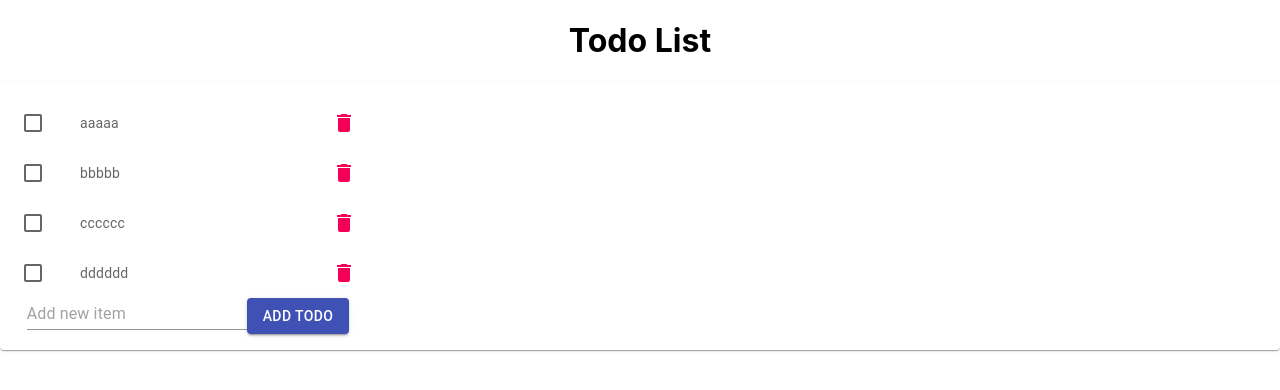
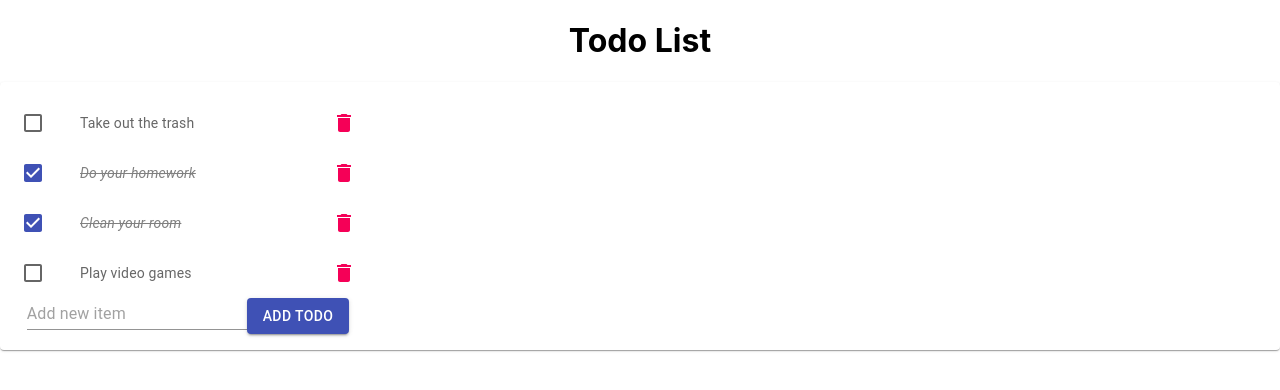
Before and after one commit to roniyakobi/todo-list-proj, a React (Create React App) app in the folder my-app/: page / in a window 1280 px wide. Shown: the top 390 px of the page. Built offline with nearby package versions, Linux system fonts and the light colour scheme.

Commit message:
fix to db.ts

```diff
--- a/my-app/src/components/TodoItem .tsx
+++ b/my-app/src/components/TodoItem .tsx
@@ -1,4 +1,3 @@
-import * as React from "react";
 import ListItem from "@mui/material/ListItem";
 import ListItemButton from "@mui/material/ListItemButton";
 import ListItemIcon from "@mui/material/ListItemIcon";
@@ -6,20 +5,20 @@ import ListItemText from "@mui/material/ListItemText";
 import Checkbox from "@mui/material/Checkbox";
 import IconButton from "@mui/material/IconButton";
 import DeleteIcon from "@mui/icons-material/Delete";
+import { Todo } from "../db";
 
 interface TodoProps {
-  item: string;
+  item: Todo;
   deleteItem: any;
+  updateTask: any;
 }
 
 const TodoItem = (props: TodoProps) => {
-  const { item, deleteItem } = props;
+  const { item, deleteItem, updateTask } = props;
 
-  const [checked, setChecked] = React.useState(false);
-
-  const hadleDelete = () =>{
+  const hadleDelete = () => {
     deleteItem(item);
-  }
+  };
 
   const taskCompleted = {
     textDecoration: "line-through",
@@ -35,9 +34,9 @@ const TodoItem = (props: TodoProps) => {
     <div className="TodoItem">
       {
         <ListItem
-          key={item}
+          key={item.id}
           secondaryAction={
-            <IconButton id={item} edge="end" onClick={hadleDelete}>
+            <IconButton edge="end" onClick={hadleDelete}>
               <DeleteIcon style={deleteIcon} />
             </IconButton>
           }
@@ -45,17 +44,23 @@ const TodoItem = (props: TodoProps) => {
         >
           <ListItemButton
             role={undefined}
-            onClick={() => setChecked(!checked)}
-            style={checked ? taskCompleted : {}}
+            onClick={() =>
+              updateTask({
+                id: item.id,
+                name: item.name,
+                isCompleted: !item.isCompleted,
+              })
+            }
+            style={item.isCompleted ? taskCompleted : {}}
             dense
           >
             <ListItemIcon>
               <Checkbox
                 edge="start"
-                checked={checked}
+                checked={item.isCompleted}
                 tabIndex={-1}
                 disableRipple
-                inputProps={{ "aria-labelledby": item }}
+                inputProps={{ "aria-labelledby": item.name }}
                 sx={{
                   "&.Mui-checked": {
                     color: "#3f51b5",
@@ -63,7 +68,7 @@ const TodoItem = (props: TodoProps) => {
                 }}
               />
             </ListItemIcon>
-            <ListItemText id={item} primary={item} />
+            <ListItemText primary={item.name} />
           </ListItemButton>
         </ListItem>
       }
--- a/my-app/src/components/TodoList .tsx
+++ b/my-app/src/components/TodoList .tsx
@@ -1,53 +1,65 @@
 import List from "@mui/material/List";
 import TodoItem from "./TodoItem ";
 import AddTodoForm from "./AddTodoForm";
-import React, { useReducer } from "react";
+import { useReducer } from "react";
 import { Grid, Paper, styled } from "@mui/material";
+import { Todo, data } from "../db";
 
 const TodoList = () => {
-  const [tasks, setTasks] = React.useState([
-    "aaaaa",
-    "bbbbb",
-    "cccccc",
-    "dddddd",
-  ]);
-
-  const [, forceUpdate] = useReducer(x => x + 1, 0);
-
-  const deleteTask = (task: string) => {
-    const index = tasks.indexOf(task, 0);
-
-    if (index > -1) {
-      tasks.splice(index, 1);
-      forceUpdate();
-    }
-  };
+  const [, forceUpdate] = useReducer((x) => x + 1, 0);
 
   const Item = styled(Paper)(({ theme }) => ({
-    backgroundColor: theme.palette.mode === 'dark' ? '#1A2027' : '#fff',
+    backgroundColor: theme.palette.mode === "dark" ? "#1A2027" : "#fff",
     ...theme.typography.body2,
     padding: theme.spacing(1),
-    textAlign: 'center',
+    textAlign: "center",
     color: theme.palette.text.secondary,
   }));
 
-  const addTask = (newTask : string) =>{
-    tasks.push(newTask);
+  const updateTask = (task: Todo) => {
+    data.map((currTask) => {
+      if (currTask.id === task.id) {
+        currTask.isCompleted = task.isCompleted;
+        currTask.name = task.name;
+      }
+    });
+
     forceUpdate();
-  }
+  };
+
+  const deleteTask = (task: Todo) => {
+    const index = data.indexOf(task);
+    data.splice(index, 1);
+    forceUpdate();
+  };
+
+  const addTask = (newTask: string) => {
+    const newId = data[data.length - 1].id + 1;
+    data.push({
+      id: newId,
+      name: newTask,
+      isCompleted: false,
+    });
+    forceUpdate();
+  };
 
   return (
     <div>
       <h1>Todo List</h1>
       <Grid xs={8} justifyContent="center">
         <Item>
-
-      <List sx={{ width: "100%", maxWidth: 360, bgcolor: "background.paper" }}>
-        {tasks.map((task) => (
-          <TodoItem item={task} deleteItem={deleteTask} />
-        ))}
-        <AddTodoForm addNewTask={addTask}/>
-      </List>
+          <List
+            sx={{ width: "100%", maxWidth: 360, bgcolor: "background.paper" }}
+          >
+            {data.map((task) => (
+              <TodoItem
+                item={task}
+                deleteItem={deleteTask}
+                updateTask={updateTask}
+              />
+            ))}
+            <AddTodoForm addNewTask={addTask} />
+          </List>
         </Item>
       </Grid>
     </div>
--- /dev/null
+++ b/my-app/src/db.ts
@@ -0,0 +1,31 @@
+export interface Todo {
+    id: number;
+    name: string;
+    isCompleted: boolean;
+  }
+
+  export const data: Todo[] = [
+    {
+      id: 1,
+      name: 'Take out the trash',
+      isCompleted: false,
+    },
+
+    {
+      id: 2,
+      name: 'Do your homework',
+      isCompleted: true,
+    },
+
+    {
+      id: 3,
+      name: 'Clean your room',
+      isCompleted: true,
+    },
+
+    {
+      id: 4,
+      name: 'Play video games',
+      isCompleted: false,
+    },
+  ];
```
